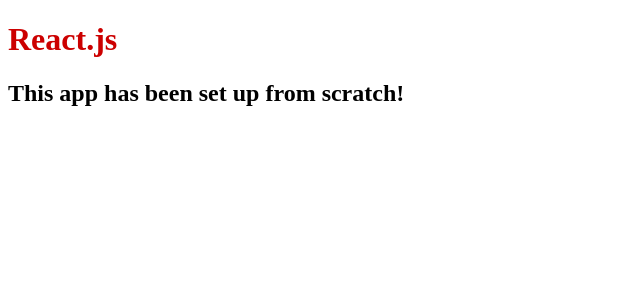
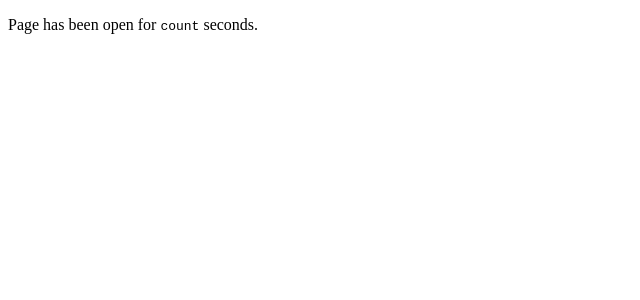
Before and after one commit to cardboardchris/base-react-project, a React app: page / in a window 1280 px wide. Shown: the top 300 px of the page, without its empty margins (0-640 px from the left). Built offline with nearby package versions, Linux system fonts and the light colour scheme.

Commit message:
refactored base app component into components directory

```diff
--- /dev/null
+++ b/src/components/app.jsx
@@ -0,0 +1,16 @@
+import React from 'react';
+
+function App() {
+  // Return the App component.
+  return (
+    <div className="App">
+      <header className="App-header">
+        <p>
+          Page has been open for <code>count</code> seconds.
+        </p>
+      </header>
+    </div>
+  );
+}
+
+export default App;
--- a/src/index.jsx
+++ b/src/index.jsx
@@ -1,17 +1,9 @@
 import './styles/style.scss'
-import * as React from 'react'
 import ReactDOM from 'react-dom'
+import App from './components/app'
 
 // this is the HTML element in which we want React to render
 const reactDomContainer = document.getElementById('app')
-
-// Babel will transpile this into ES5 syntax
-const App = () => (
-  <>
-    <h1>React.js</h1>
-    <h2>This app has been set up from scratch!</h2>
-  </>
-)
 
 const rootComponent = App();
 // instruct ReactDom to render or React App in the specified HTML element
```
Also changed, not shown: 1 other file (tests, documents, lock files or other folders).
